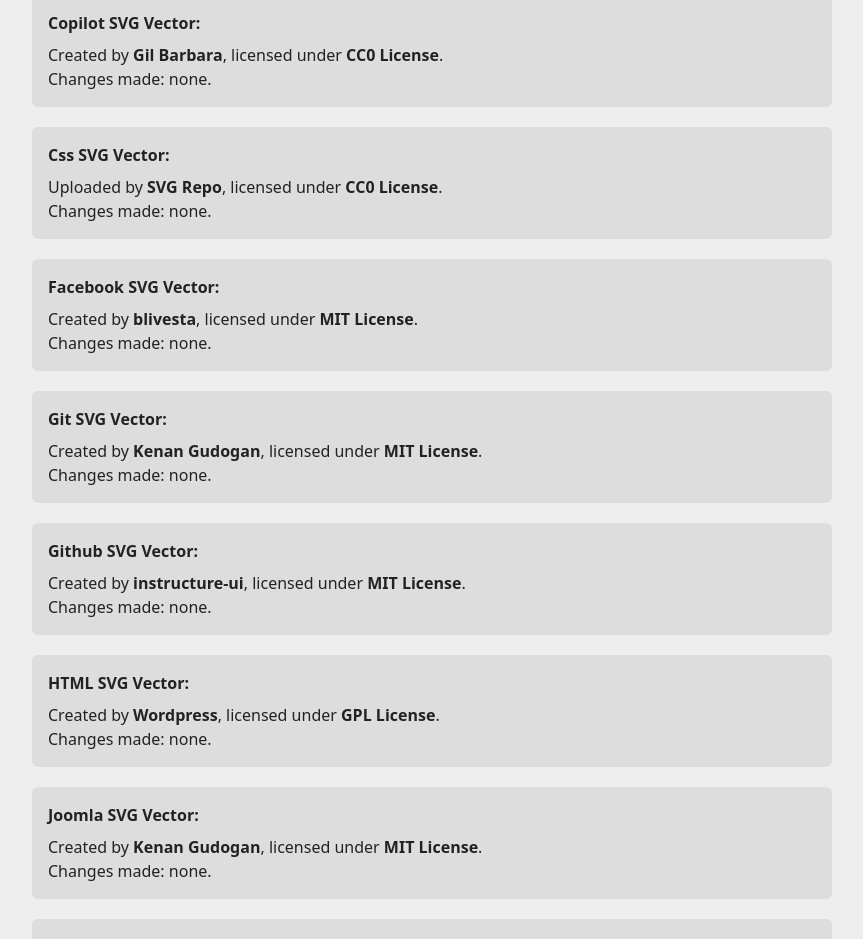
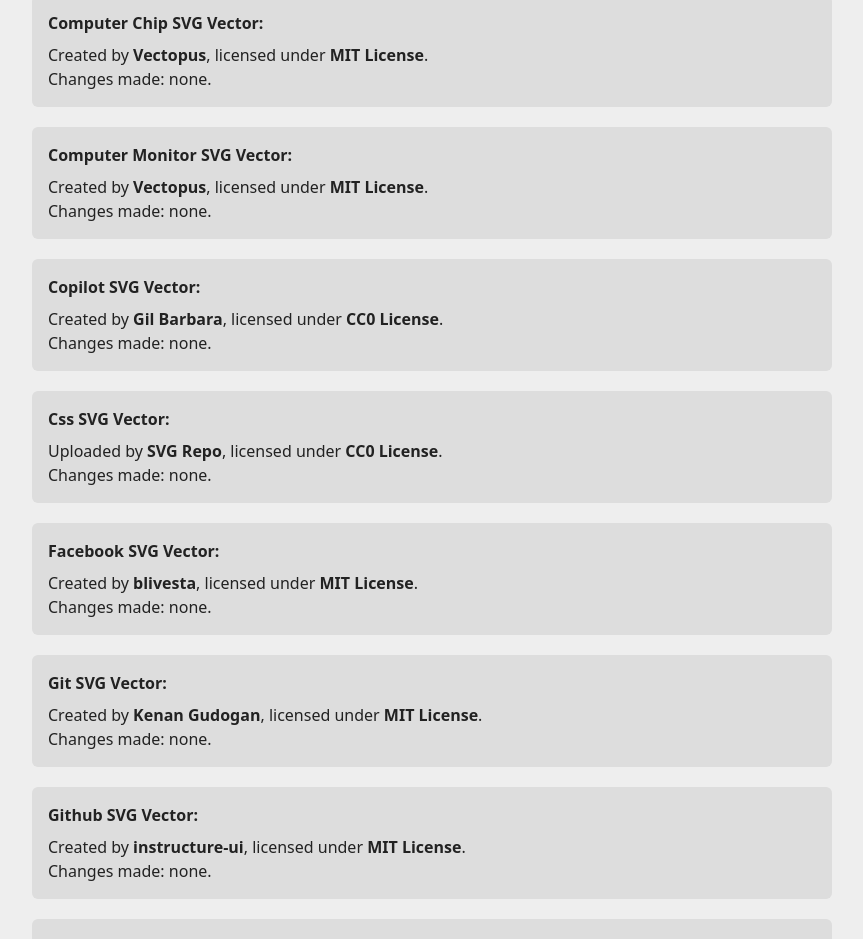
Before and after one commit to gabjuh/webdev-portfolio, a React (Vite) app: page /credits in a window 1280 px wide. Shown: the part 941-1880 px from the top of the page, without its empty margins (208-1071 px from the left). Built offline with nearby package versions, Linux system fonts and the light colour scheme.

Commit message:
add new icos' credits

```diff
--- a/src/data/credits/credits.ts
+++ b/src/data/credits/credits.ts
@@ -283,6 +283,36 @@ const credits: ICredits[] = [
     changes: 'none',
     fieldName: 'LinkedIn'
   },
+  {
+    name: 'Computer Monitor SVG Vector',
+    nameLink: 'https://www.svgrepo.com/svg/456199/computer-monitor',
+    author: 'Vectopus',
+    authorLink: 'https://www.svgrepo.com/author/Vectopus/',
+    license: 'MIT License',
+    licenseLink: 'https://www.svgrepo.com/page/licensing#MIT',
+    changes: 'none',
+    fieldName: 'IT'
+  },
+  {
+    name: 'Computer Chip SVG Vector',
+    nameLink: 'https://www.svgrepo.com/svg/456198/computer-chip',
+    author: 'Vectopus',
+    authorLink: 'https://www.svgrepo.com/author/Vectopus/',
+    license: 'MIT License',
+    licenseLink: 'https://www.svgrepo.com/page/licensing#MIT',
+    changes: 'none',
+    fieldName: 'Chip'
+  },
+  {
+    name: 'Graph Histogram SVG Vector',
+    nameLink: 'https://www.svgrepo.com/svg/456198/computer-chip',
+    author: 'Esri',
+    authorLink: 'https://www.svgrepo.com/author/Esri/',
+    license: 'MIT License',
+    licenseLink: 'https://www.svgrepo.com/page/licensing#MIT',
+    changes: 'none',
+    fieldName: 'Graph'
+  },
 
 ];
 
```
